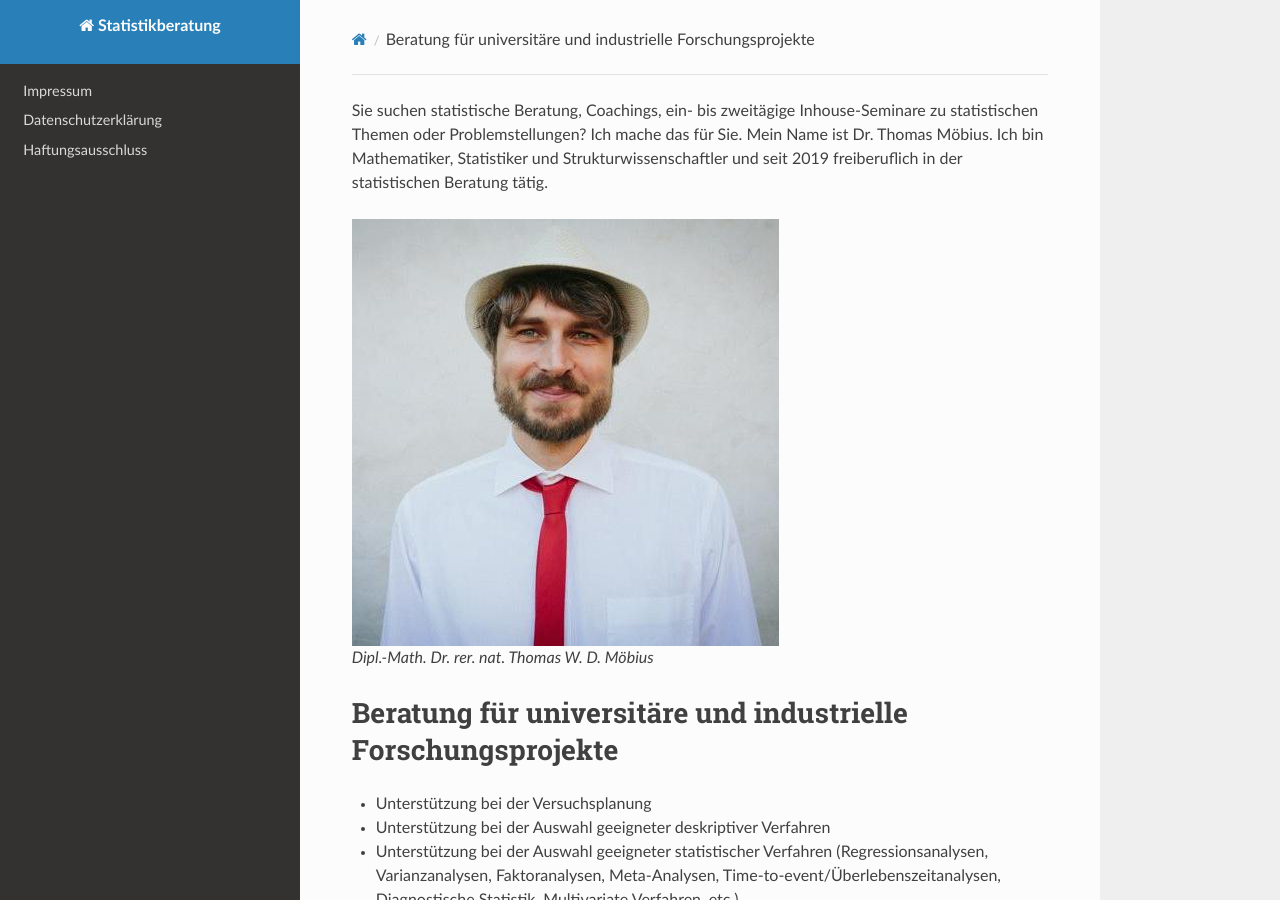
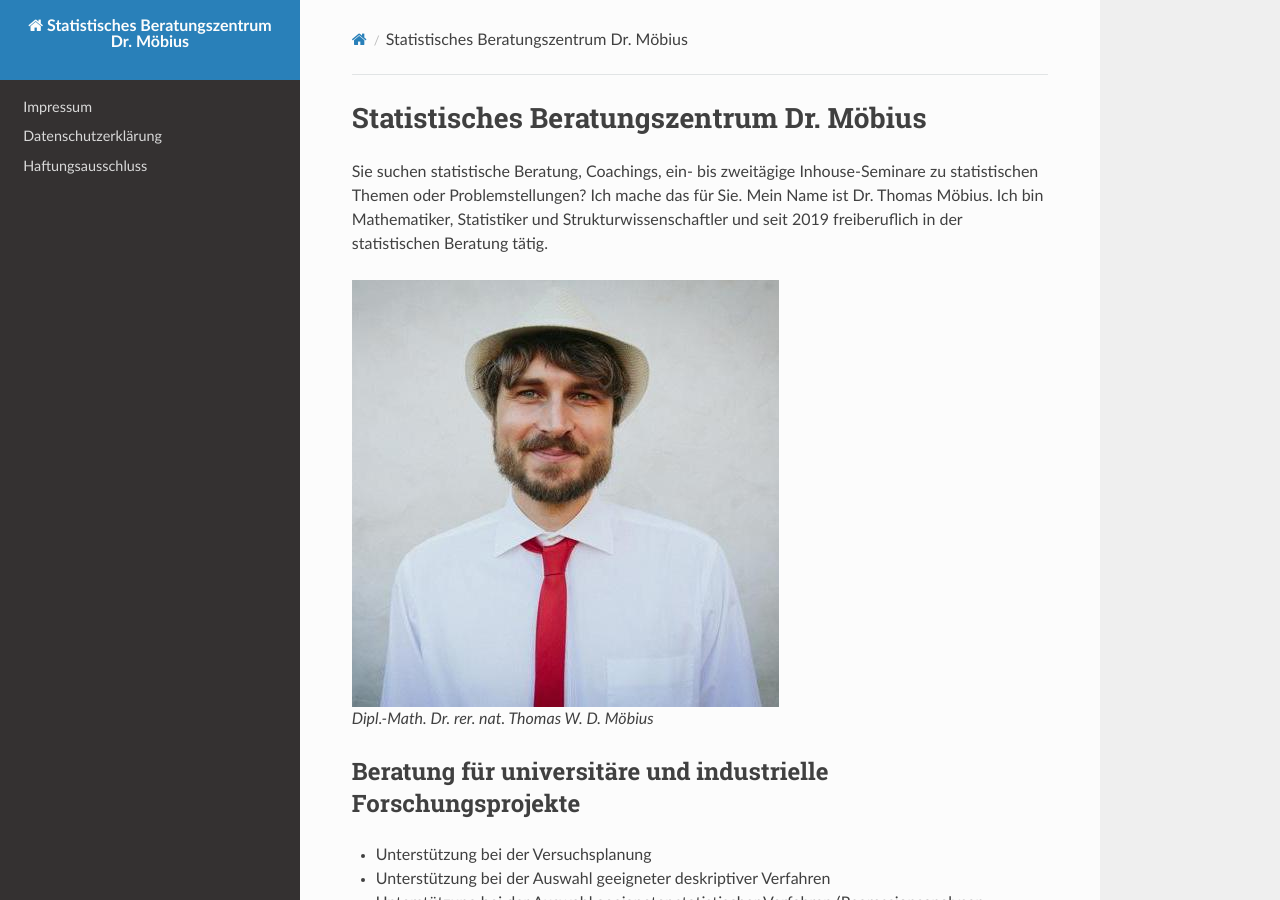
Before and after one commit to 00tau/statistisches-beratungszentrum, a Sphinx documentation site: the page built from source/index.rst, in a window 1280 px wide and 900 px high. Built offline with Sphinx 7.4.7 and the Read the Docs theme 2.0.0, drawn with Linux system fonts in a browser that asks for light colours.

Commit message:
Titel hinzugefügt

```diff
--- a/source/conf.py
+++ b/source/conf.py
@@ -17,7 +17,7 @@
 
 # -- Project information -----------------------------------------------------
 
-project = 'Statistikberatung'
+project = 'Statistisches Beratungszentrum Dr. Möbius'
 copyright = '2022, Dr. Thomas W. D. Möbius'
 author = 'Dr. Thomas W. D. Möbius'
 
@@ -83,7 +83,7 @@ html_theme_options = {
 # so a file named "default.css" will overwrite the builtin "default.css".
 html_static_path = ['_static']
 
-html_title = u'Statistisches Beratungszentrum Möbius'
+html_title = u'Statistisches Beratungszentrum Dr. Möbius'
 html_show_sourcelink = False
 html_show_sphinx = False
 
--- a/source/index.rst
+++ b/source/index.rst
@@ -1,3 +1,6 @@
+Statistisches Beratungszentrum Dr. Möbius
+-----------------------------------------
+
 Sie suchen statistische Beratung, Coachings, ein- bis zweitägige
 Inhouse-Seminare zu statistischen Themen oder Problemstellungen? Ich
 mache das für Sie. Mein Name ist Dr. Thomas Möbius. Ich bin
```
Also changed, not shown: 15 other files.
